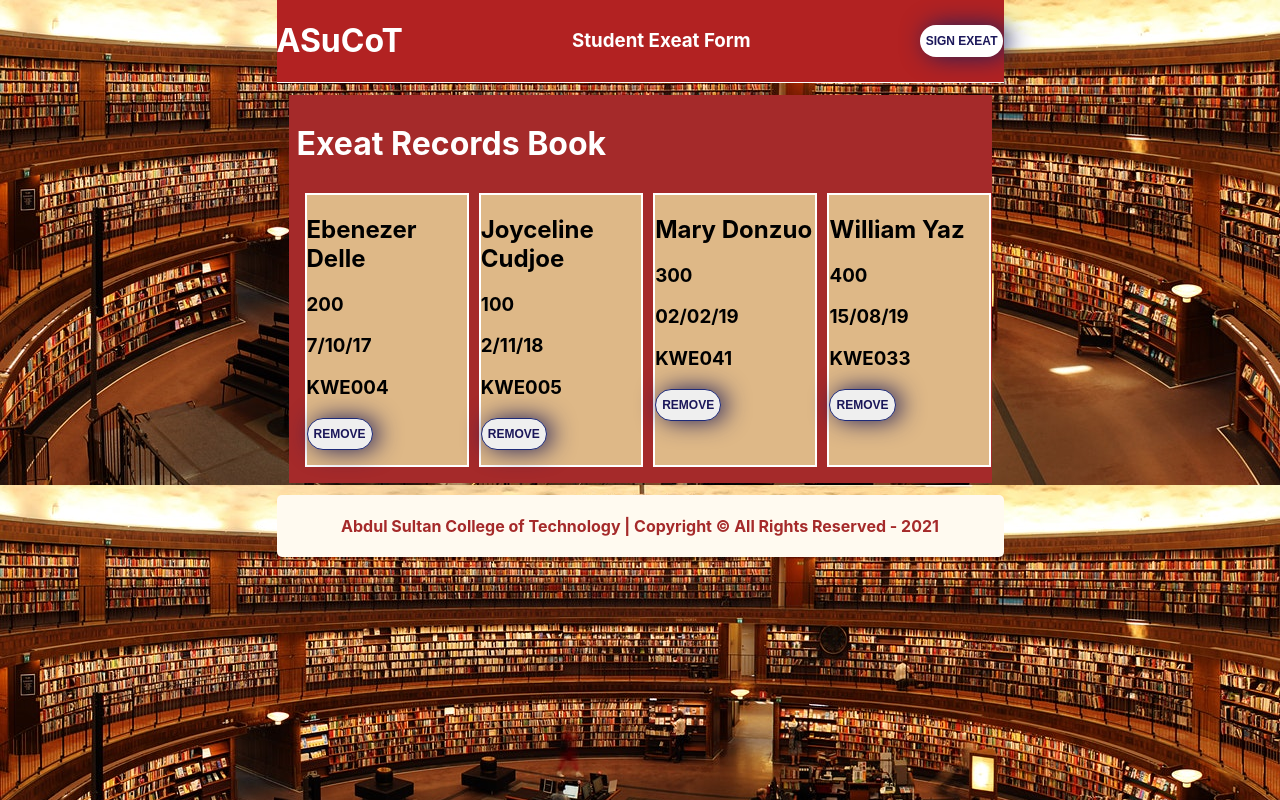
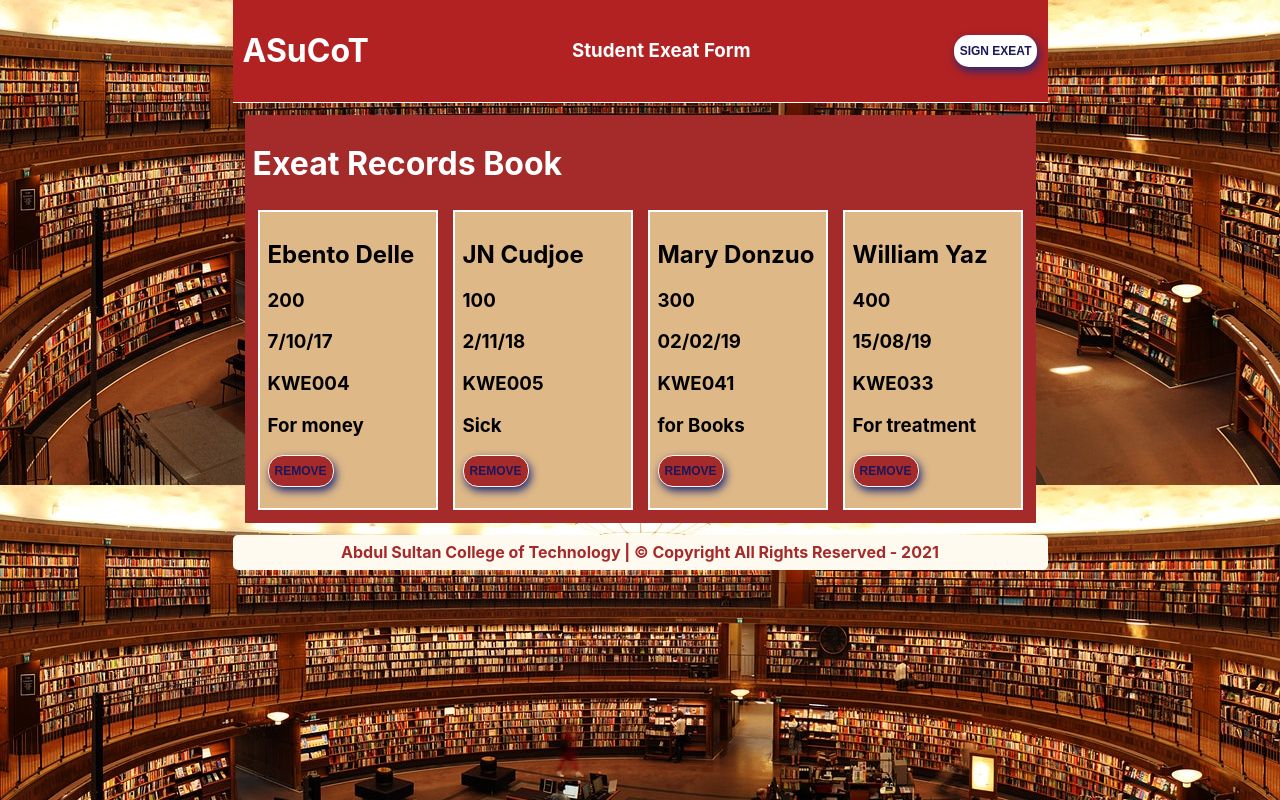
Before and after one commit to abdulsultans/React-JS-school-exeat, a React (Create React App) app: page / in a window 1280 px wide. Built offline with nearby package versions, Linux system fonts and the light colour scheme.

Commit message:
changed some styles

```diff
--- a/src/App.css
+++ b/src/App.css
@@ -1,4 +1,4 @@
-/* {
+/*{
   margin: 0px;
   padding: 10px;
 }*/
@@ -10,6 +10,7 @@ body {
   align-items: center;
   flex-direction: row;
   background-image: url("./backstu.jpg");
+  background-position: relative;
 }
 
 .header {
@@ -18,6 +19,7 @@ body {
   align-items: center;
   border-bottom: 1px solid rgb(255, 255, 255);
   background-color: firebrick;
+  padding: 10px;
 }
 
 form {
@@ -53,27 +55,39 @@ input, textarea {
 
 ::placeholder {
   color: #1e2a78;
-  ;
   font-size: 12px;
 }
 
 button {
   width: auto;
-  /* background: #ff1f5a; */
-  border: 1px solid #1e2a78;
-  box-shadow: #1f1f5a 5px 0 25px 0;
+  border: 1px solid floralwhite;
+  box-shadow: #1e2a78 2px 4px 8px 0;
   height: 32px;
   font-size: 12px;
   font-weight: bold;
-  border-radius: 20px;
+  border-radius: 15px;
   box-sizing: border-box;
   outline: none;
   color: #1b175a;
+  background-color: brown;
   cursor: pointer;
 }
 
 .submit-btn {
+  display: flex;
   color: #1e2a78;
+  background-color: white;
+  font-size: 17px;
+  border: transparent;
+  border-radius: 25px;
+  margin-top: 5px;
+  align-items: center;
+  justify-content: center;
+}
+
+.submit-btn:hover {
+  color: white;
+  background-color: green;
   font-size: 17px;
   border-radius: 25px;
   margin-top: 5px;
@@ -81,8 +95,6 @@ button {
 }
 
 .stud {
-  /* border: 1px solid white; */
-  /* background-color: #1e2a78; */
   width: 100%;
   height: auto;
   display: flex;
@@ -92,7 +104,7 @@ button {
   border-radius: 25px 0 0 25px;
   box-shadow: grey;
   margin-right: 15px;
-  padding: 8px;
+  /*padding: 8px;*/
 }
 
 .App {
@@ -106,25 +118,24 @@ button {
 }
 
 footer {
+  height: 35px;
+  width: 100%;
   display: flex;
   justify-content: center;
   align-items: center;
-  margin-bottom: 10px;
-  padding: 0;
   color: brown;
   background-color: floralwhite;
   border-radius: 5px;
+  margin-bottom: 25px;
   }
 
 .card {
-  height: 270px;
+  height: 280px;
   width: 160px;
   border: 2px solid white;
   background-color: burlywood;
   color: black;
+  margin: 5px;
+  padding: 8px;
+  /*box-shadow: 2px 3px 2px white;*/
 }
-
-.card:hover {
-	background-color: yellow;
-	border: 2px solid crimson;
-}
--- a/src/components/Footer.js
+++ b/src/components/Footer.js
@@ -4,10 +4,10 @@ function Footer() {
     return (
         <footer className="footer">
 
-            <h4>Abdul Sultan College of Technology | Copyright &copy; All Rights Reserved - 2021</h4>
+            <h4>Abdul Sultan College of Technology | &copy; Copyright All Rights Reserved - 2021</h4>
 
         </footer>
     )
 }
 
-export default Footer
+export default Footer;
--- a/src/components/Students.js
+++ b/src/components/Students.js
@@ -11,6 +11,7 @@ function Students() {
           <h3>{student.level}</h3>
           <h3>{student.date}</h3>
           <h3>{student.indexNo}</h3>
+		  <h3>{student.reason}</h3>
           <button
             onClick={() =>
               dispatch({ type: "DELETE", indexNo: student.indexNo })
--- a/src/context/StudentContext.js
+++ b/src/context/StudentContext.js
@@ -3,28 +3,32 @@ import studentsReducer from "../reducers/studentsReducer";
 
 const initialState = [
   {
-    name: "Ebenezer Delle",
+    name: "Ebento Delle",
     level: "200",
     date: "7/10/17",
     indexNo: "KWE004",
+	reason: "For money",
   },
   {
-    name: "Joyceline Cudjoe",
+    name: "JN Cudjoe",
     level: "100",
     date: "2/11/18",
     indexNo: "KWE005",
+	reason: "Sick",
   },
   {
     name: "Mary Donzuo",
     level: "300",
     date: "02/02/19",
     indexNo: "KWE041",
+	reason: "for Books",
   },
   {
     name: "William Yaz",
     level: "400",
     date: "15/08/19",
     indexNo: "KWE033",
+	reason: "For treatment",
   },
 ];
 
```
